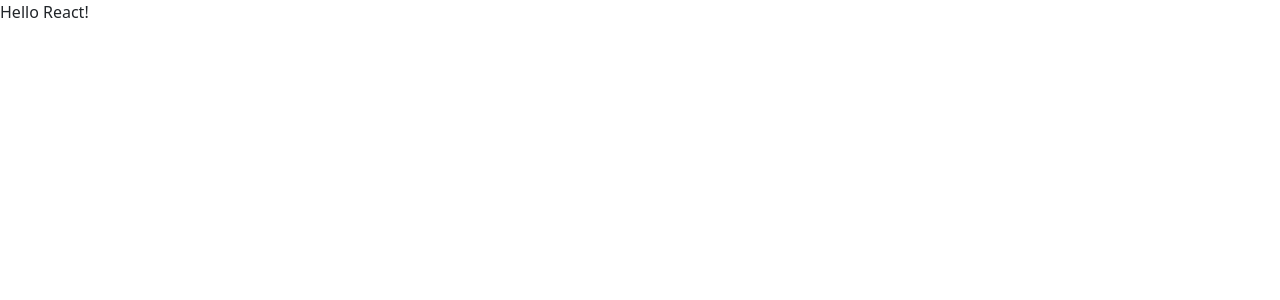
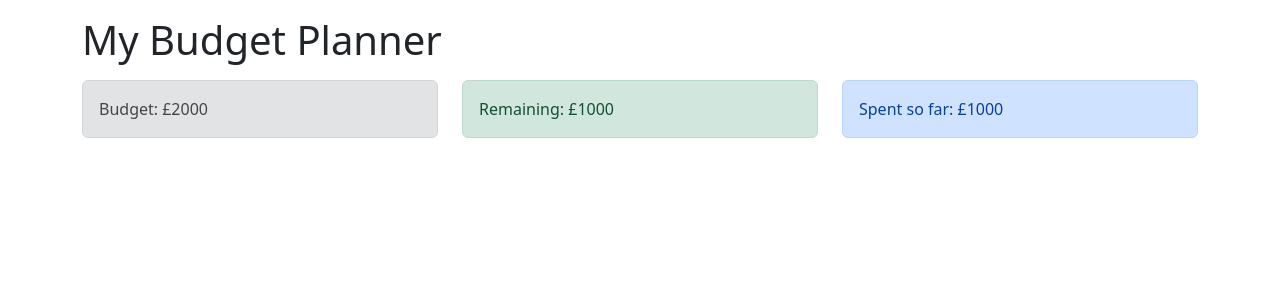
Before and after one commit to Aklilu-Mandefro/budget-tracker-app-using-reactjs, a React (Create React App) app: page / in a window 1280 px wide. Shown: the top 300 px of the page. Built offline with nearby package versions, Linux system fonts and the light colour scheme.

Commit message:
components rendered in App.js

```diff
--- a/src/App.js
+++ b/src/App.js
@@ -1,10 +1,26 @@
 import React from 'react';
-// Imports the bootstrap CSS into the project
 import 'bootstrap/dist/css/bootstrap.min.css';
-//Create a component that displays "Hello React!" with paragraph tags
+import Budget from './components/Budget';
+import Remaining from './components/Remaining';
+import ExpenseTotal from './components/ExpenseTotal';
+
 const App = () => {
-	return <p>Hello React!</p>;
+	return (
+			<div className='container'>
+				<h1 className='mt-3'>My Budget Planner</h1>
+				<div className='row mt-3'>
+					<div className='col-sm'>
+						<Budget />
+					</div>
+					<div className='col-sm'>
+						<Remaining />
+					</div>
+					<div className='col-sm'>
+						<ExpenseTotal />
+					</div>
+				</div>
+			</div>
+	);
 };
 
-//Export the previous component so other components can use it
 export default App;
```
